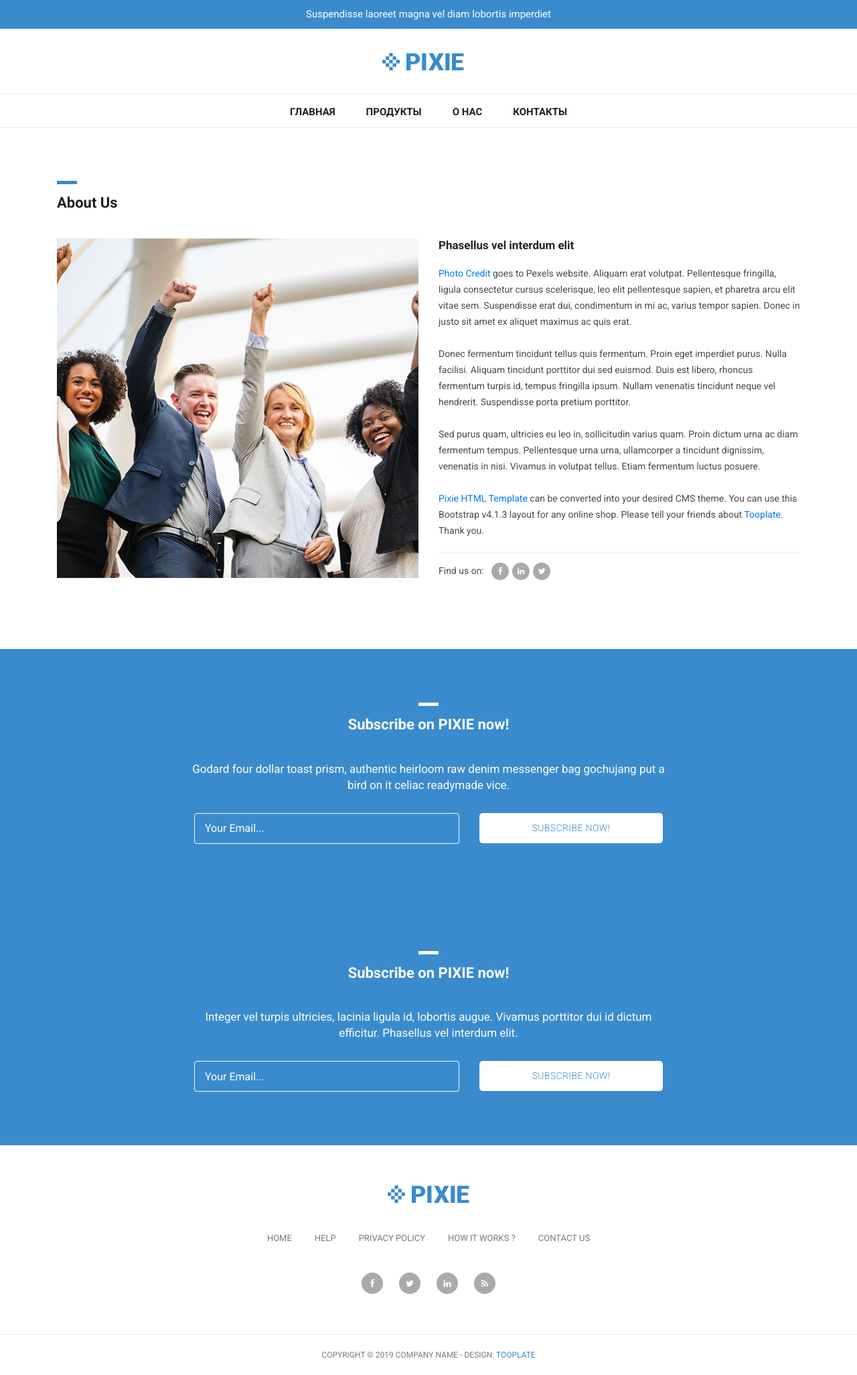
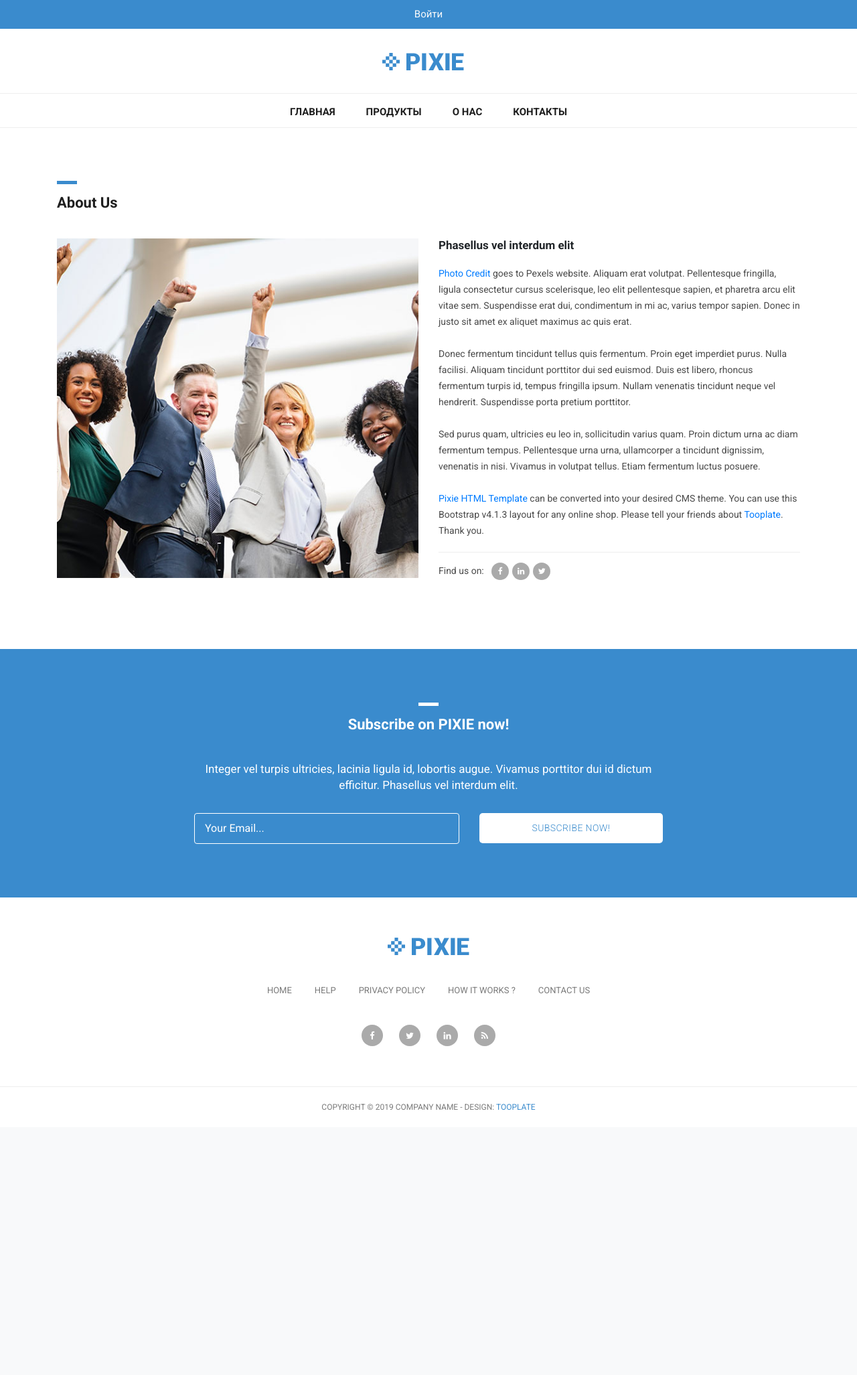
Before and after one commit to ZoonTronGG/stepshop, a Django app: page /about in a window 1280 px wide. Shown: the whole page at 67% size. After the commit the page ends 1658 px from the top, so only its background shows below. Run offline with Django 4.2, Linux system fonts and the light colour scheme; some libraries are stand-ins or nearby versions.

Commit message:
lesson_07

```diff
--- a/stepshop/authapp/urls.py
+++ b/stepshop/authapp/urls.py
@@ -1,7 +1,10 @@
 from django.urls import path
 
-# Не дописано
+from authapp.views import logout, login
+
+app_name = 'authapp'
+
 urlpatterns = [
-    # path('login/', name='login'),
-    # path('logout/', name='logout'),
+    path('login/', login, name='login'),
+    path('logout/', logout, name='logout'),
     ]
--- a/stepshop/stepshop/templates/about.html
+++ b/stepshop/stepshop/templates/about.html
@@ -35,44 +35,4 @@
         </div>
       </div>
     </div>
-    <!-- About Page Ends Here -->
-
-    <!-- Subscribe Form Starts Here -->
-    <div class="subscribe-form">
-      <div class="container">
-        <div class="row">
-          <div class="col-md-12">
-            <div class="section-heading">
-              <div class="line-dec"></div>
-              <h1>Subscribe on PIXIE now!</h1>
-            </div>
-          </div>
-          <div class="col-md-8 offset-md-2">
-            <div class="main-content">
-              <p>Godard four dollar toast prism, authentic heirloom raw denim messenger bag gochujang put a bird on it celiac readymade vice.</p>
-              <div class="container">
-                <form id="subscribe" action="" method="get">
-                  <div class="row">
-                    <div class="col-md-7">
-                      <fieldset>
-                        <input name="email" type="text" class="form-control" id="email"
-                        onfocus="if(this.value == 'Your Email...') { this.value = ''; }"
-                    	onBlur="if(this.value == '') { this.value = 'Your Email...';}"
-                    	value="Your Email..." required="">
-                      </fieldset>
-                    </div>
-                    <div class="col-md-5">
-                      <fieldset>
-                        <button type="submit" id="form-submit" class="button">Subscribe Now!</button>
-                      </fieldset>
-                    </div>
-                  </div>
-                </form>
-              </div>
-            </div>
-          </div>
-        </div>
-      </div>
-    </div>
-    <!-- Subscribe Form Ends Here -->
 {% endblock %}
--- a/stepshop/stepshop/templates/base.html
+++ b/stepshop/stepshop/templates/base.html
@@ -35,7 +35,14 @@ https://www.tooplate.com/view/2114-pixie
       <div class="container">
         <div class="row">
           <div class="col-md-12">
-            <span>Suspendisse laoreet magna vel diam lobortis imperdiet</span>
+            <span>
+              {% if user.is_authenticated %}
+                {{user.username}}
+              |<a href="{% url 'auth:logout' %}" class="text-light">Выйти</a>
+              {% else %}
+                <a href="{% url 'auth:login' %}" class="text-light">Войти</a>
+              {% endif %}
+            </span>
           </div>
         </div>
       </div>
--- a/stepshop/stepshop/urls.py
+++ b/stepshop/stepshop/urls.py
@@ -12,7 +12,7 @@ urlpatterns = [
     path('about', about, name='about'),
     path('contacts/', contacts, name='contacts'),
     path('products/', include('mainapp.urls', namespace='products')),
-    # path('auth/', include('authapp.urls', namespace='auth')),
+    path('auth/', include('authapp.urls', namespace='auth')),
 ]
 
 if settings.DEBUG:
```
Also changed, not shown: stepshop/authapp/forms.py (added, +14 -0 lines), stepshop/authapp/views.py (+29 -1 lines), stepshop/stepshop/templates/auth/login.html (added, +23 -0 lines), 1 other file.
